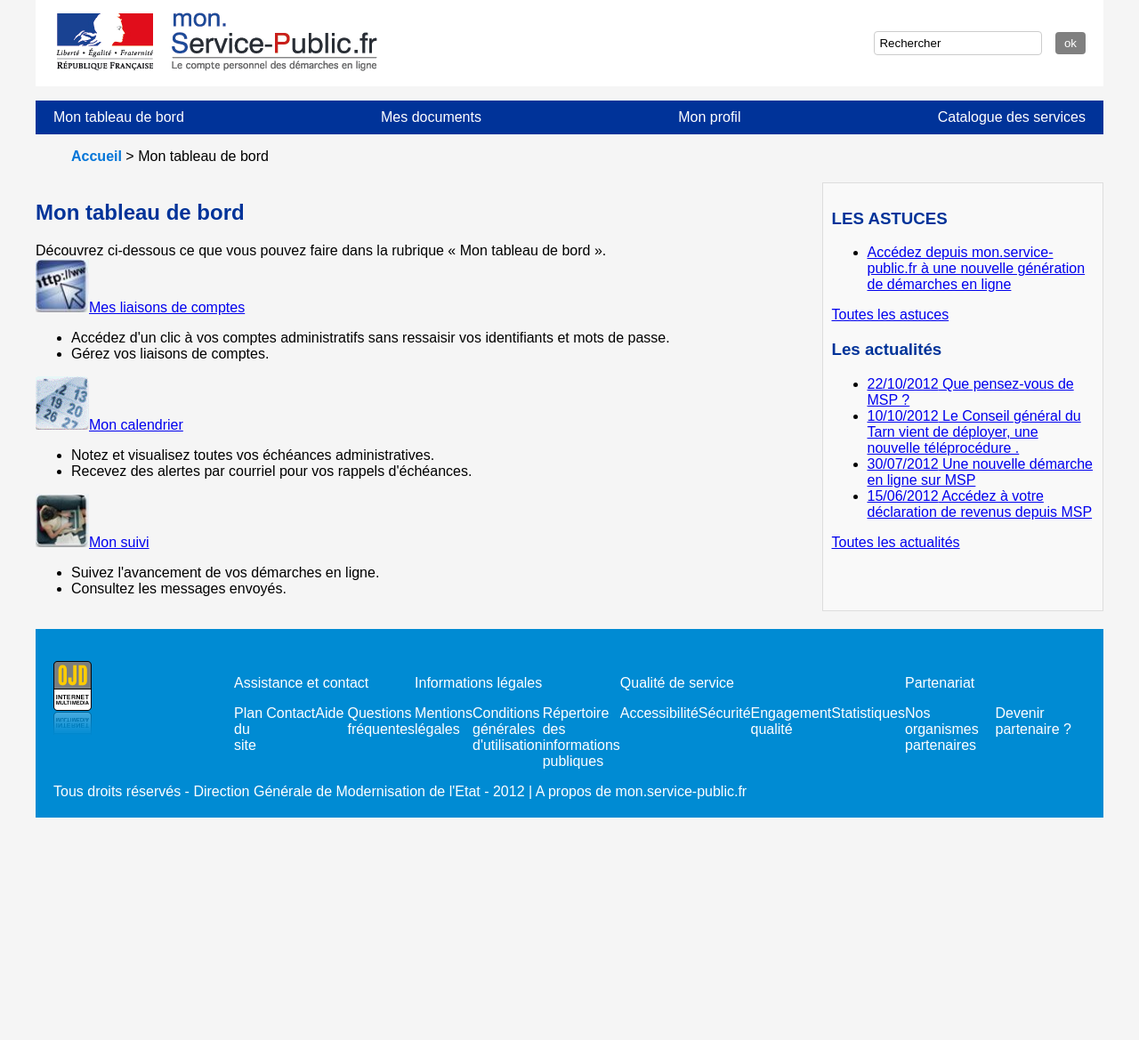
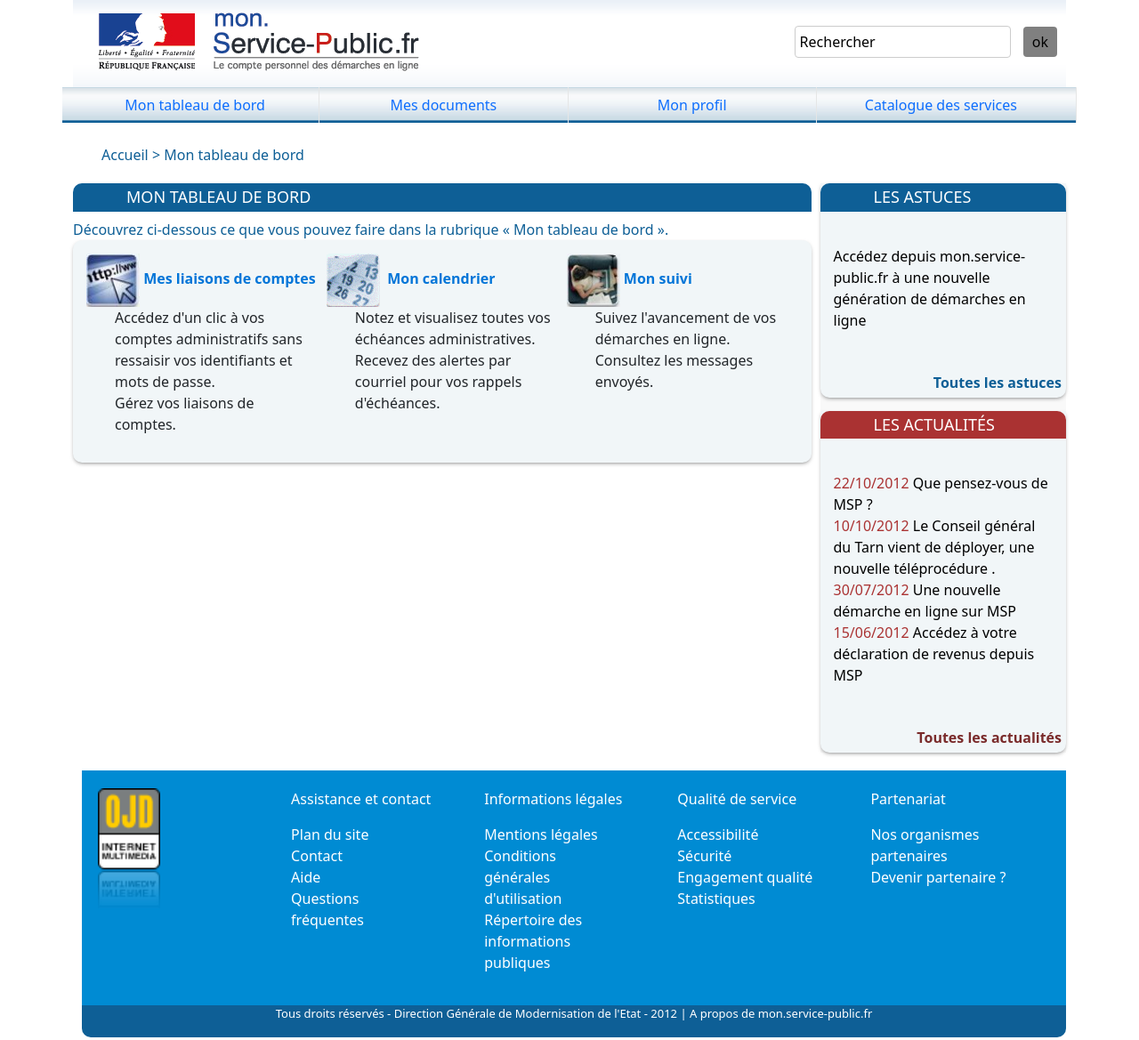
Before and after one commit to GoldSenseiBoi/service-public, a plain HTML site: page index.html in a window 1280 px wide. Shown: the whole page at 89% size. Before the commit the page ends 919 px from the top, so only its background shows below. Drawn offline with nearby package versions, Linux system fonts and the light colour scheme.

Commit message:
add :+1:  change projet in css

```diff
--- a/index.css
+++ b/index.css
@@ -1,10 +1,33 @@
 /* Style général pour le corps */
 body {
-    font-family: Arial, sans-serif;
+    font-family: "Helvetica Neue",Helvetica,Arial,sans-serif;
+    font-size: 1rem;
+    line-height: 1.5;
     margin: 0;
     padding: 0;
     background-color: #f5f5f5;
 }
+
+/* Style pour les titres */
+
+a {
+    color: #34638d;
+}
+
+
+
+h1,
+h3 {
+	text-transform: uppercase;
+	padding: 5px 0 5px 60px;
+	border-radius: 10px 10px 0 0;
+}
+
+h1 {
+	font-size: 1.3rem;
+}
+
+
 
 /* Conteneur principal */
 .container {
@@ -17,10 +40,14 @@
 header {
     display: flex;
     justify-content: space-between;
-    align-items: center;
-    background-color: #fff;
-    padding: 10px 20px;
+	padding-bottom: 15px;
+	padding-top: 10px;
+	padding-left: 25px;
+	background-image: url("img/bg-contenu2.png");
+
 }
+
+
 
 header img {
     height: 73px;
@@ -36,19 +63,19 @@
 #recherche_conteneur {
     display: flex;
     align-items: center;
-
+    padding: 10px;
 }
 
 #rechercheInput {
     padding: 5px;
     margin-right: 10px;
+
     border: 1px solid #ccc;
     border-radius: 4px;
 }
 
 #ok_recherche {
     background-color: gray;
-    color: white;
     padding: 5px 10px;
     border: none;
     border-radius: 4px;
@@ -58,18 +85,17 @@
 /* Navigation */
 nav ul {
     list-style-type: none;
+    display: flex;
     padding: 0;
-    display: flex;
-    justify-content: space-between;
-    background-color: #003399;
+    margin: 0;
 }
+
 
 nav ul li {
     position: relative;
 }
 
 nav ul li a {
-    color: white;
     text-decoration: none;
     padding: 10px 20px;
     display: block;
@@ -81,18 +107,74 @@
 
 
 
+nav  {
+	background-image: url("img/bkg_menu_demarches.jpg");
+	background-size: 100% 100%;
+
+}
+
+#sfmenu,
+#sfmenu > li  {
+	padding-left: 0px;
+	line-height: 20px;
+}
+
+#sfmenu  {
+	text-align: center;
+	border-right: 1px solid #e5e6e6;
+}
+
+#sfmenu > li {
+	border-right: 0;
+}
+
+#sfmenu > li:hover > a,
+#sfmenu > li > ul a:hover {
+	color: #36a0fe;
+	text-decoration: underline;
+}
+
+#sfmenu > li > ul {
+	display: none;
+
+	background-color: #eef3f7;
+	position: absolute;
+	z-index: 10;
+	width: 100%;
+	padding-left: 15px;
+}
+
+#sfmenu > li:hover ul {
+	display: block;
+}
+
+.date{
+    color: #aa3232;
+}
+
+
 nav ul ul {
     display: none;
     position: absolute;
     top: 100%;
     left: 0;
-    background-color: #fff;
-    border: 1px solid #ccc;
+
 }
 
 nav ul ul li a {
     color: #003399;
+    padding: 10px;
+    display: block;
+
 }
+
+nav ul ul li  {
+    text-align: left;
+}
+
+.row  {
+    padding-left: 10px;
+    }
 
 /* Section principale */
 section {
@@ -110,13 +192,73 @@
     color: #003399;
 }
 
+
+
 /* Asides (astuces, actualités) */
 aside {
     flex: 1;
     background-color: #f9f9f9;
+    margin-left: 10px;
+
+}
+
+.contenu,
+#column-droite > div {
+
+	background-color: #f1f6f8;
+	border-radius: 0 0 10px 10px;
+	box-shadow: 0 2px 5px -2px rgba(0,0,0,0.6);
+}
+
+
+.contenu ul{
+    list-style: none;
+}
+
+.contenu div a  {
+    color: #0275d8;
+    font-weight: bold;
+}
+
+
+.contenu div{
+    padding: 5px;
+}
+
+
+
+.contenu{
+    display: flex;
+    border-radius: 10px 10px 10px 10px;
     padding: 10px;
-    border: 1px solid #ddd;
 }
+
+#column-droite {
+	padding-right: 0;
+}
+
+#column-droite > div:last-child {
+	margin-top: 15px;
+}
+
+#column-droite > div:first-child div,
+#column-droite > div:last-child div {
+	text-align: right;
+	padding: 0 5px 5px 5px;
+	font-weight: bold;
+}
+
+#column-droite ul {
+	padding: 30px 15px;
+    list-style-type:none;
+}
+
+#column-droite li a {
+	color: #000;
+}
+
+
+
 
 aside h3 {
     color: #003399;
@@ -124,28 +266,103 @@
 
 /* Footer */
 footer {
-    background-color: #008bd3;
+
     color: white;
-    padding: 20px;
+
+
+    display: flex;
+    flex-direction: column;
+}
+
+
+
+li{
+    font-size: medium;
 }
 
 footer ul {
-    list-style-type: none;
     padding: 0;
-    display: flex;
     justify-content: space-between;
 }
 
+.cube-info{
+    display: flex;
+    flex-direction: column;
+}
+
+.fond-bleu {
+	background-color: #0e5f96;
+	color: #fff;
+    font-size: large;
+}
+
+.fond-rouge  {
+    background-color: #aa3232;
+    color: #fff;
+    font-size: large;
+    }
+
 .first-child {
     background-color: #008bd3;
+    display: flex;
+    font-size: medium;
+    flex-direction: row;
+    padding: 20px;
+    justify-content: space-between;
+    align-items: center;
 }
+
+
+
+footer{
+    margin-left: 10px;
+    padding-bottom: 10px;
+}
+
+
+.first-child ul li {
+    margin: 0;
+    padding: 0;
+    display: inline-block;
+    margin-right: 20px;
+}
+
+
+
+.first-child ul li ul {
+    display: flex;
+    flex-direction: column;
+    padding: 0;
+    margin: 0;
+}
+
+
+
+
+.second-child {
+    background-color: #0e5f96;
+	color: #fff;
+    flex-direction: row;
+    border-radius: 0px  0px 10px 10px;
+    text-align: center;
+    }
+
+.second-child{
+    font-size: small;
+}
+
 footer ul li {
     flex: 1;
 }
 
+
 footer a {
     color: white;
     text-decoration: none;
+}
+
+footer a:hover {
+    text-decoration: underline;
 }
 
 /* Style pour les écrans mobiles */
@@ -155,8 +372,13 @@
         align-items: flex-start;
     }
 
+    .contenu{
+        flex-direction: column;
+    }
+
     #recherche_conteneur {
         width: 100%;
+
     }
 
     nav ul {
@@ -165,6 +387,14 @@
 
     nav ul li {
         width: 100%;
+
+    }
+    nav ul {
+        background-image: url("img/bkg_menu_demarches.jpg");
+    }
+
+    nav ul li ul li{
+        background-color: #e5e6e6;
     }
 
     section {
@@ -174,4 +404,8 @@
     aside {
         margin-top: 20px;
     }
+
+    .first-child ul  {
+        flex-direction: column;
+    }
 }
--- a/index.html
+++ b/index.html
@@ -5,11 +5,12 @@
 	<title>Devoir à la maison</title>
     <link rel="stylesheet" href="index.css">
 	<meta name="viewport" content="width=device-width, initial-scale=1">
+	<link href="https://cdn.jsdelivr.net/npm/bootstrap@5.3.3/dist/css/bootstrap.min.css" rel="stylesheet" integrity="sha384-QWTKZyjpPEjISv5WaRU9OFeRpok6YctnYmDr5pNlyT2bRjXh0JMhjY6hW+ALEwIH" crossorigin="anonymous">
 </head>
 
 <body>
 	<div class="container">
-		<header>
+		<header class="head" >
 			<div>
 				<img src="img/logo_msp_Part.png" width="365" height="73">
 			</div>
@@ -22,31 +23,33 @@
 			</div>
 		</header>
 
-		<nav>
+		<nav  class="row">
 			<ul id="sfmenu">
-				<li><a href="/jsp/en_savoir_plus_mon_tableau_de_bord.jsp">Mon tableau de bord</a>
+			<li class="col-md-3" style="
+				border-right: 1px solid #e5e6e6; "><a href="/jsp/en_savoir_plus_mon_tableau_de_bord.jsp">Mon tableau de bord</a>
 				<ul>
 					<li><a href="jsp/mes_liaisons.jsp">&gt; Mes liaisons de comptes</a></li>
 					<li><a href="jsp/mon_calendrier.jsp">&gt; Mon calendrier</a></li>
 					<li><a href="jsp/mon_suivi.jsp">&gt; Mon suivi</a></li>
 				</ul>
-					<span class="flecheActive"></span>
-				</li>
-				<li><a href="/jsp/en_savoir_plus_mes_documents.jsp">Mes documents</a>
+				<span class="flecheActive"></span> </li>
+			<li class="col-md-3" style="
+			border-right: 1px solid #e5e6e6;"><a href="/jsp/en_savoir_plus_mes_documents.jsp">Mes documents</a>
 				<ul>
 				<li><a href="jsp/msp_documents.jsp">&gt; Mon porte-documents</a></li>
 				<li><a href="jsp/bloc_note.jsp">&gt; Mon bloc-notes</a></li>
 				</ul>
 			</li>
-				<li><a href="jsp/en_savoir_plus_mon_profils.jsp">Mon profil</a>
+			<li class="col-md-3" style="
+			border-right: 1px solid #e5e6e6;"><a href="jsp/en_savoir_plus_mon_profils.jsp">Mon profil</a>
 				<ul>
 				<li><a href="jsp/mon_etat_civil.jsp">&gt; Mes coordonnées</a></li>
 				<li><a href="jsp/ma_communaute.jsp">&gt; Mes contacts</a></li>
 				<li><a href="jsp/mes_options.jsp">&gt; Mes options</a></li>
 				</ul>
 			</li>
-				<li><a href="jsp/en_savoir_plus_catalogue_des_services.jsp">Catalogue des services</a>
-					<ul>
+			<li class="col-md-3" ><a href="jsp/en_savoir_plus_catalogue_des_services.jsp">Catalogue des services</a>
+				<ul >
 				<li><a href="jsp/les_demarches.jsp?menu=true">&gt; Les démarches</a></li>
 				<li><a href="jsp/les_formulaires.jsp?menu=true">&gt; Les formulaires CERFA</a></li>
 				<li><a href="hjsp/les_partenaires.jsp?menu=true">&gt; Les organismes partenaires</a></li>
@@ -55,34 +58,34 @@
 				</ul>
 			</li>
 			</ul>
-		</nav>
+		</nav><br />
 
 		<ul class="show_route">
-			<li><a href="https://mon.service-public.fr/portail/" style="text-decoration: none; font-weight: bold; color: #0275d8;">Accueil</a></li>
-			<li>&nbsp;&gt;&nbsp;Mon tableau de bord</li>
+			<li><a href="https://mon.service-public.fr/portail/" style="text-decoration: none;  color: #0e5f96;">Accueil</a></li>
+			<li style="color: #0e5f96;">&nbsp;&gt;&nbsp;Mon tableau de bord</li>
 		</ul>
 
 		<section>
 			<main>
-				<h1>Mon tableau de bord</h1>
-				<div>Découvrez ci-dessous ce que vous pouvez faire dans la rubrique « Mon tableau de bord ».</div>
-				<div>
-					<div>
-						<a href="jsp/mes_liaisons.jsp"><img src="img/402_429_Liaisons.JPG" width="60" height="60">Mes liaisons de comptes</a>
+				<h1 class="fond-bleu">Mon tableau de bord</h1>
+				<div style="color:  #0e5f96;">Découvrez ci-dessous ce que vous pouvez faire dans la rubrique « Mon tableau de bord ».</div>
+				<div  class="contenu">
+					<div class="col-md-4">
+						<a href="jsp/mes_liaisons.jsp" style="text-decoration: none; "><img src="img/402_429_Liaisons.JPG" >&nbspMes liaisons de comptes</a>
 						<ul>
 							<li>Accédez d'un clic à vos comptes administratifs sans ressaisir vos identifiants et mots de passe.</li>
 							<li>Gérez vos liaisons de comptes.</li>
 						</ul>
 					</div>
-					<div>
-						<a href="jsp/mon_calendrier.jsp"><img src="img/605_403_418_picto_agenda.gif" width="60" height="60">Mon calendrier </a>
+					<div class="col-md-4">
+						<a href="jsp/mon_calendrier.jsp" style="text-decoration: none;"><img src="img/605_403_418_picto_agenda.gif" >&nbsp&nbspMon calendrier </a>
 						<ul>
 							<li>Notez et visualisez toutes vos échéances administratives.</li>
 							<li>Recevez des alertes par courriel pour vos rappels  d'échéances.</li>
 						</ul>
 					</div>
-					<div>
-						<a href="jsp/mon_suivi.jsp"><img src="img/401_430_suivi.jpg" width="60" height="60">Mon suivi </a>
+					<div class="col-md-4">
+						<a href="jsp/mon_suivi.jsp" style="text-decoration: none;"><img src="img/401_430_suivi.jpg" >&nbspMon suivi </a>
 						<ul>
 							<li>Suivez l'avancement de vos démarches en ligne.</li>
 							<li>Consultez les messages envoyés.</li>
@@ -91,72 +94,78 @@
 				</div>
 			</main>
 
-			<aside>
+			<aside id="column-droite">
 				<div>
-					<h3>LES ASTUCES</h3>
+					<h3 class="fond-bleu">LES ASTUCES</h3>
 					<ul>
-						<li><a href="jsp/authent/page_detail_astuce_MSP.jsp?idAstuce=1001" target="_self" title="Lien vers Accédez depuis mon.service-public.fr à une nouvelle génération de démarches en ligne">Accédez depuis mon.service-public.fr à une nouvelle génération de démarches en ligne</a></li>
+						<li><a href="jsp/authent/page_detail_astuce_MSP.jsp?idAstuce=1001" style="text-decoration: none;" target="_self" title="Lien vers Accédez depuis mon.service-public.fr à une nouvelle génération de démarches en ligne">Accédez depuis mon.service-public.fr à une nouvelle génération de démarches en ligne</a></li>
 					</ul>
-					<div><a href="jsp/authent/toutes_astuces_msp.jsp">Toutes les astuces</a></div>
+					<div><a href="jsp/authent/toutes_astuces_msp.jsp" style="text-decoration: none;  color: #0e5f96;">Toutes les astuces</a></div>
 				</div>
 				<div>
-					<h3>Les actualités</h3>
+					<h3 class="fond-rouge">Les actualités</h3>
 					<ul>
-						<li><a href="jsp/authent/page_detail_actualite_MSP.jsp?idActu=11644" title="Lien vers Votre avis nous intéresse…"><span class="date">22/10/2012</span> Que pensez-vous de MSP ?</a></li>
-						<li><a href="jsp/authent/page_detail_actualite_MSP.jsp?idActu=11823" title="Lien vers Une nouvelle démarche dans le Tarn"><span class="date">10/10/2012</span> Le Conseil général du Tarn vient de déployer, une nouvelle téléprocédure .</a></li>
-						<li><a href="jsp/authent/page_detail_actualite_MSP.jsp?idActu=11643" title="Lien vers Déclarez en ligne le décès d'un proche "><span class="date">30/07/2012</span> Une nouvelle démarche en ligne sur MSP</a></li>
-						<li><a href="jsp/authent/page_detail_actualite_MSP.jsp?idActu=11631" title="Lien vers Pour les départements numérotés de 50 à 974 il ne vous reste que quelques jours pour télé-déclarer vos revenus"><span class="date">15/06/2012</span> Accédez à votre déclaration de revenus depuis MSP</a></li>
+						<li><a href="jsp/authent/page_detail_actualite_MSP.jsp?idActu=11644" style="text-decoration: none;" title="Lien vers Votre avis nous intéresse…"><span class="date" >22/10/2012</span> Que pensez-vous de MSP ?</a></li>
+						<li><a href="jsp/authent/page_detail_actualite_MSP.jsp?idActu=11823" style="text-decoration: none;" title="Lien vers Une nouvelle démarche dans le Tarn"><span class="date">10/10/2012</span> Le Conseil général du Tarn vient de déployer, une nouvelle téléprocédure .</a></li>
+						<li><a href="jsp/authent/page_detail_actualite_MSP.jsp?idActu=11643" style="text-decoration: none;" title="Lien vers Déclarez en ligne le décès d'un proche "><span class="date">30/07/2012</span> Une nouvelle démarche en ligne sur MSP</a></li>
+						<li><a href="jsp/authent/page_detail_actualite_MSP.jsp?idActu=11631" style="text-decoration: none;" title="Lien vers Pour les départements numérotés de 50 à 974 il ne vous reste que quelques jours pour télé-déclarer vos revenus"><span class="date">15/06/2012</span> Accédez à votre déclaration de revenus depuis MSP</a></li>
 					</ul>
-					<div><a href="jsp/authent/tout_actualites_msp.jsp">Toutes les actualités</a></div>
+					<div><a href="jsp/authent/tout_actualites_msp.jsp" style="color: rgb(122, 43, 43);text-decoration: none;" >Toutes les actualités</a></div>
 				</div>
 			</aside>
 		</section>
 
 		<footer>
 			<div class="first-child">
-				<ul>
-					<li>
-						<span><a href="http://www.ojd-internet.com/chiffres-internet/7111-service-public.fr" target="_blank"><img src="img/logo-ojd.png" alt="logo du OJD"></a></span>
+				<ul class="row">
+					<li class="col-md-2">
+						<a href="http://www.ojd-internet.com/chiffres-internet/7111-service-public.fr" target="_blank">
+							<img src="img/logo-ojd.png" width="70px" alt="logo du OJD">
+						</a>
 					</li>
-					<li>
+					<li class="col-md-2">
 						<p>Assistance et contact</p>
 						<ul>
-							<li><a href="jsp/authent/plan_du_site.jsp" target="_self" ><span title="">Plan du site</span></a></li>
-							<li><a href="jsp/authent/contact.jsp" target="_self"><span title="">Contact</span></a></li>
-							<li><a href="jsp/authent/aide.jsp" target="_self"><span title="">Aide</span></a></li>
-							<li><a href="jsp/authent/faqs.jsp" target="_self" ><span title="">Questions fréquentes</span></a></li>
+							<li><a href="jsp/authent/plan_du_site.jsp" target="_self">Plan du site</a></li>
+							<li><a href="jsp/authent/contact.jsp" target="_self">Contact</a></li>
+							<li><a href="jsp/authent/aide.jsp" target="_self">Aide</a></li>
+							<li><a href="jsp/authent/faqs.jsp" target="_self">Questions fréquentes</a></li>
 						</ul>
 					</li>
-					<li>
+					<li class="col-md-2">
 						<p>Informations légales</p>
 						<ul>
-							<li><a href="jsp/authent/mentions_legales.jsp"><span title="">Mentions légales</span></a></li>
-							<li><a href="jsp/authent/conditions_generales_utilisation.jsp" target="_self"><span title="">Conditions générales d'utilisation</span></a></li>
-							<li><a href="http://www.service-public.fr/%C3%A0-propos-du-site/001371.html" target="_blank"><span title="Répertoire des informations publiques - Nouvelle fenêtre">Répertoire des informations publiques</span></a></li>
+							<li><a href="jsp/authent/mentions_legales.jsp">Mentions légales</a></li>
+							<li><a href="jsp/authent/conditions_generales_utilisation.jsp" target="_self">Conditions générales d'utilisation</a></li>
+							<li><a href="http://www.service-public.fr/%C3%A0-propos-du-site/001371.html" target="_blank">Répertoire des informations publiques</a></li>
 						</ul>
 					</li>
-					<li>
+					<li class="col-md-2">
 						<p>Qualité de service</p>
 						<ul>
-							<li><a href="jsp/authent/accessibilite.jsp"><span title="">Accessibilité</span></a></li>
-							<li><a href="jsp/authent/securite.jsp" ><span title="">Sécurité</span></a></li>
-							<li><a href="jsp/authent/engagement_qualite.jsp"><span title="">Engagement qualité</span></a></li>
-							<li><a href="jsp/authent/statistiques.jsp" ><span title="">Statistiques</span></a></li>
+							<li><a href="jsp/authent/accessibilite.jsp">Accessibilité</a></li>
+							<li><a href="jsp/authent/securite.jsp">Sécurité</a></li>
+							<li><a href="jsp/authent/engagement_qualite.jsp">Engagement qualité</a></li>
+							<li><a href="jsp/authent/statistiques.jsp">Statistiques</a></li>
 						</ul>
 					</li>
-					<li>
+					<li class="col-md-2">
 						<p>Partenariat</p>
 						<ul>
-							<li><a href="jsp/authent/partenaires.jsp"><span title="">Nos organismes partenaires</span></a></li>
-							<li><a href="jsp/authent/devenir_partenaire.jsp"><span title="">Devenir partenaire ?</span></a></li>
+							<li><a href="jsp/authent/partenaires.jsp">Nos organismes partenaires</a></li>
+							<li><a href="jsp/authent/devenir_partenaire.jsp">Devenir partenaire ?</a></li>
 						</ul>
 					</li>
 				</ul>
 			</div>
-			<div>
-				<a target="_blank" href="jsp/authent/a_propos_de_la_DGME.jsp">Tous droits réservés - Direction Générale de Modernisation de l'Etat - 2012 </a> | <a title="A propos du site" href="jsp/authent/a_propos_du_site.jsp">A propos de mon.service-public.fr</a>
+			<div class="second-child">
+				<p><a target="_blank" href="jsp/authent/a_propos_de_la_DGME.jsp">Tous droits réservés - Direction Générale de Modernisation de l'Etat - 2012</a> |
+				<a title="A propos du site" href="jsp/authent/a_propos_du_site.jsp">A propos de mon.service-public.fr</a></p>
 			</div>
 		</footer>
+
 	</div>
+	<script src="https://cdn.jsdelivr.net/npm/@popperjs/core@2.11.8/dist/umd/popper.min.js" integrity="sha384-I7E8VVD/ismYTF4hNIPjVp/Zjvgyol6VFvRkX/vR+Vc4jQkC+hVqc2pM8ODewa9r" crossorigin="anonymous"></script>
+<script src="https://cdn.jsdelivr.net/npm/bootstrap@5.3.3/dist/js/bootstrap.min.js" integrity="sha384-0pUGZvbkm6XF6gxjEnlmuGrJXVbNuzT9qBBavbLwCsOGabYfZo0T0to5eqruptLy" crossorigin="anonymous"></script>
 </body>
 </html>
```
Lines whose indentation alone changed are shown as unchanged.
